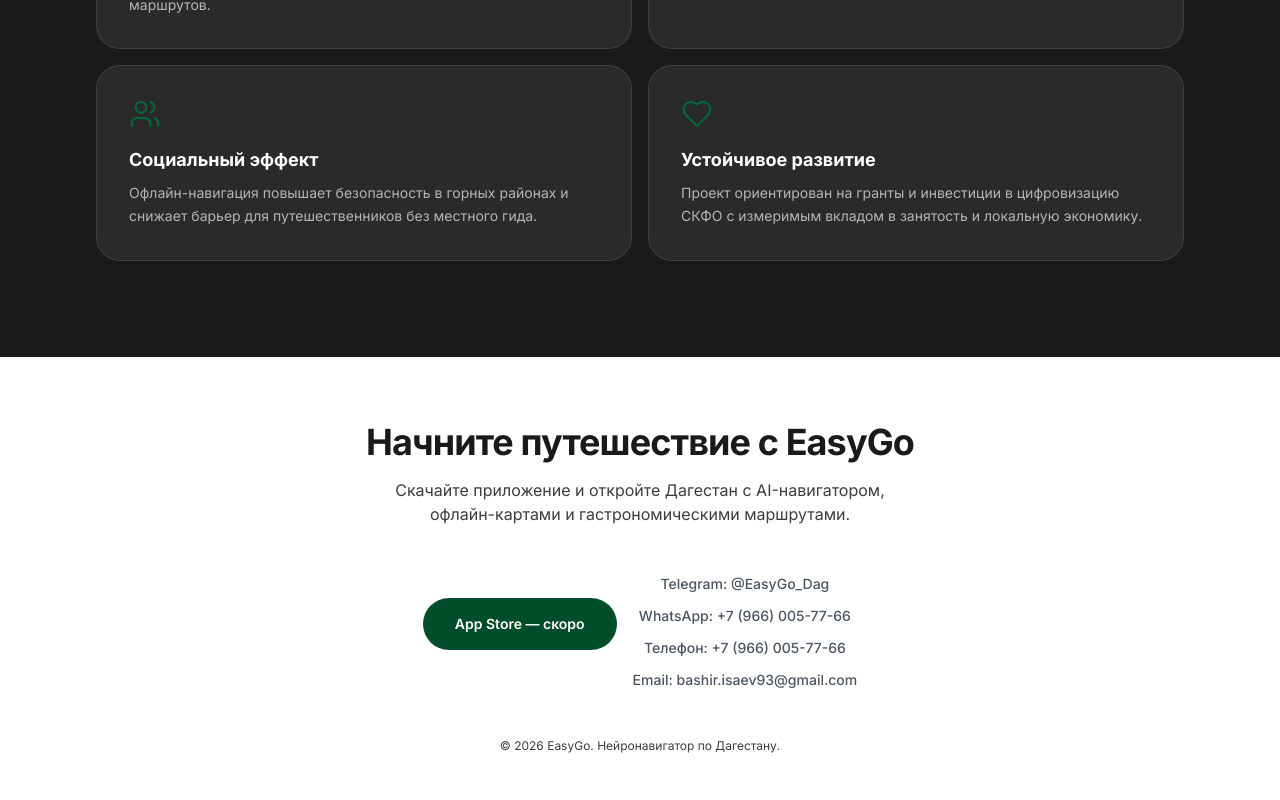
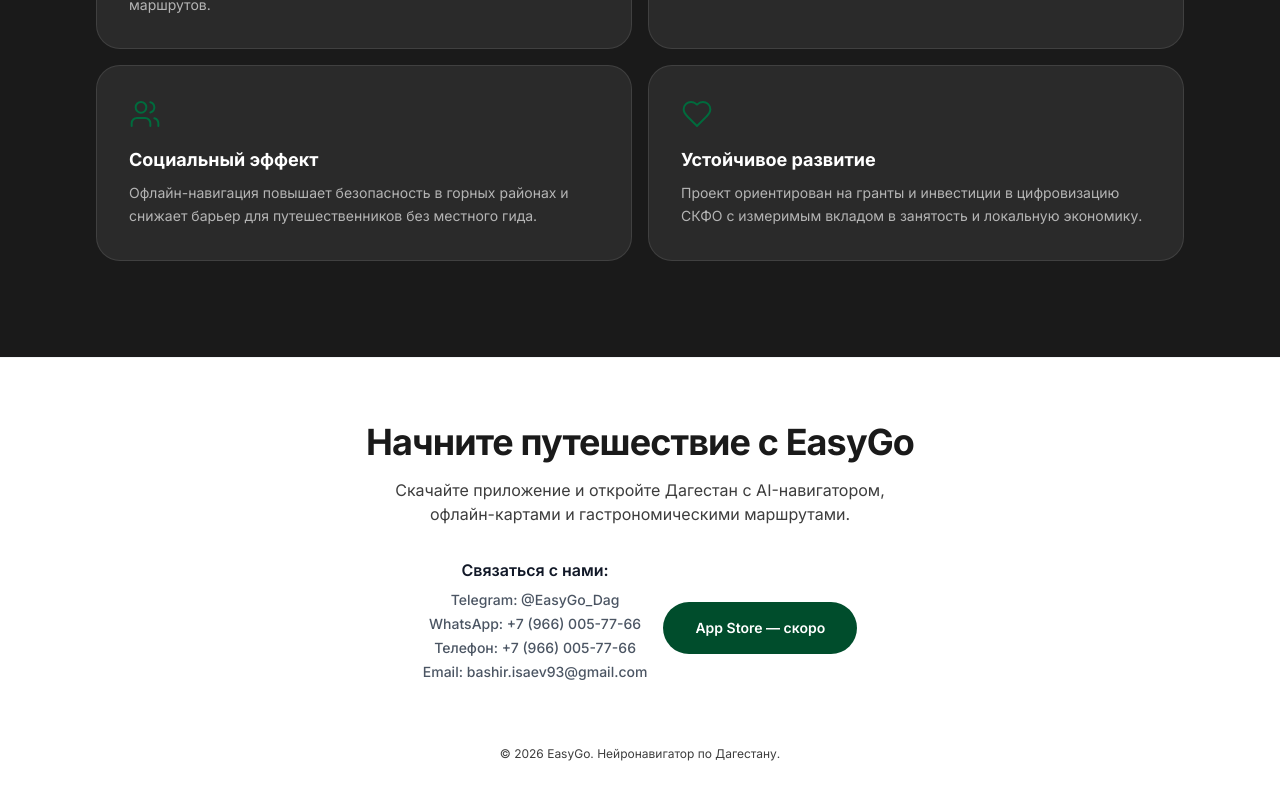
Before and after one commit to BrunoIsaev/EasyGo, a Next.js app: page / in a window 1280 px wide. Shown: the part 8027-8827 px from the top of the page. Built offline with nearby package versions, Linux system fonts and the light colour scheme.

Commit message:
Упорядочил футер: контакты и кнопка

```diff
--- a/src/components/Footer.tsx
+++ b/src/components/Footer.tsx
@@ -15,18 +15,25 @@ export function Footer() {
         </p>
 
         <div className="mt-8 flex flex-col items-center justify-center gap-4 sm:flex-row">
+            {/* Блок с контактами и заголовком */}
+  <div className="flex flex-col items-center gap-2 mb-4">
+    <h3 className="font-semibold text-gray-900">Связаться с нами:</h3>
+    <div className="flex flex-col items-center gap-1 text-sm text-gray-600">
+      <a href="https://t.me/EasyGo_Dag" target="_blank" className="hover:text-emerald-600 font-medium">Telegram: @EasyGo_Dag</a>
+      <a href="https://wa.me/79660057766" target="_blank" className="hover:text-emerald-600 font-medium">WhatsApp: +7 (966) 005-77-66</a>
+      <a href="tel:+79660057766" className="hover:text-emerald-600 font-medium">Телефон: +7 (966) 005-77-66</a>
+      <a href="mailto:bashir.isaev93@gmail.com" className="hover:text-emerald-600 font-medium">Email: bashir.isaev93@gmail.com</a>
+    </div>
+  </div>
+
+  {/* Кнопка под контактами */}
   <Link
     href="#"
     className="rounded-pill bg-emerald px-8 py-4 text-sm font-semibold text-white transition-colors hover:bg-emerald-light"
   >
     App Store — скоро
   </Link>
-          <div className="flex flex-col items-center gap-3 text-sm text-gray-600 mt-4">
-  <a href="https://t.me/EasyGo_Dag" target="_blank" className="hover:text-emerald-600 font-medium">Telegram: @EasyGo_Dag</a>
-  <a href="https://wa.me/79660057766" target="_blank" className="hover:text-emerald-600 font-medium">WhatsApp: +7 (966) 005-77-66</a>
-  <a href="tel:+79660057766" className="hover:text-emerald-600 font-medium">Телефон: +7 (966) 005-77-66</a>
-  <a href="mailto:bashir.isaev93@gmail.com" className="hover:text-emerald-600 font-medium">Email: bashir.isaev93@gmail.com</a>
-</div>
+
 
         </div>
 
```
Lines whose indentation alone changed are shown as unchanged.
